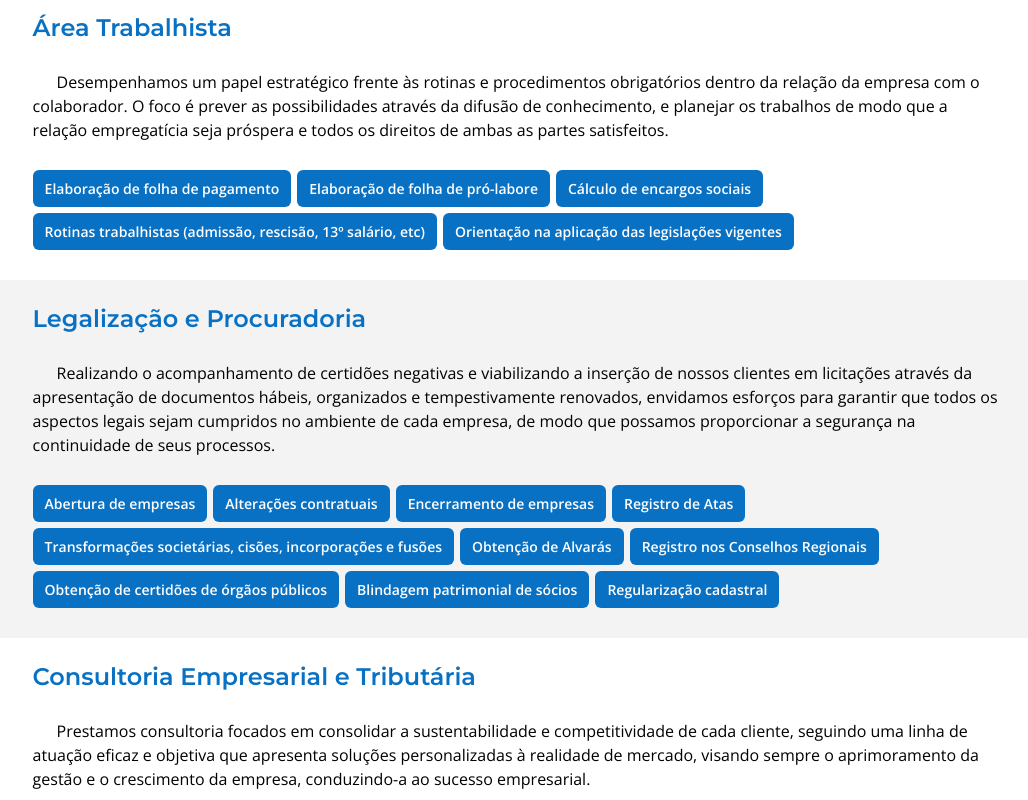
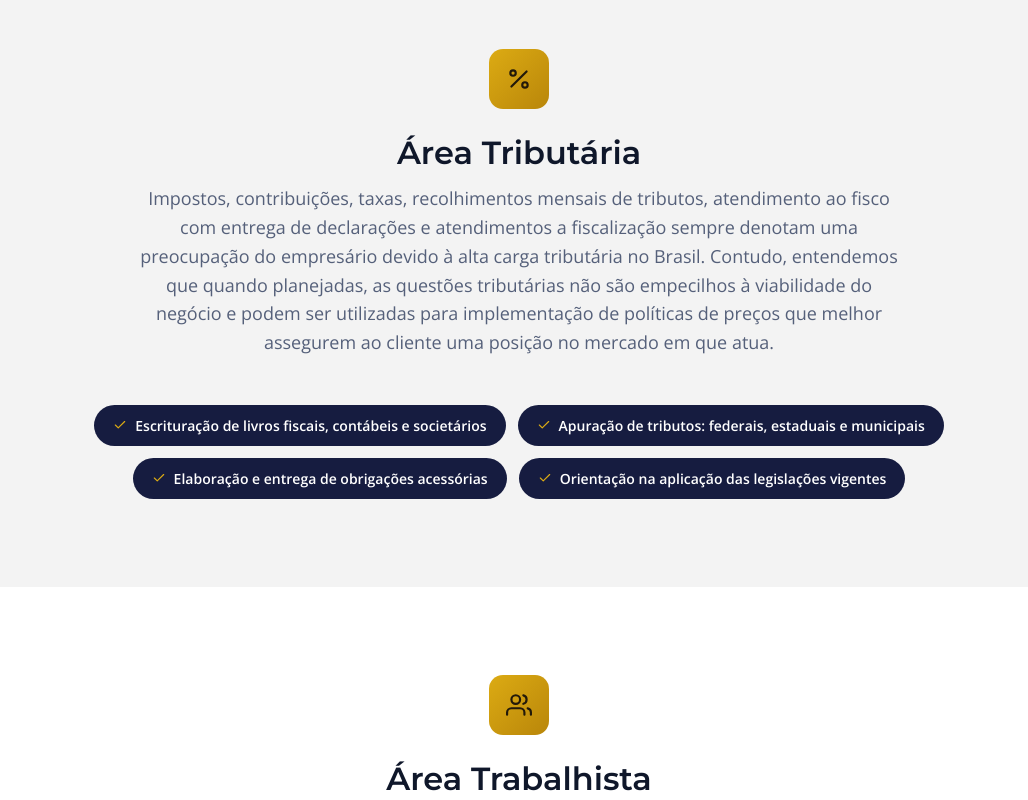
Before and after one commit to indexgestaocontabil/indexgestaocontabil.github.io, a React (Create React App) app: page /servicos in a window 1280 px wide. Shown: the part 1140-1940 px from the top of the page, without its empty margins (121-1149 px from the left). Built offline with nearby package versions, Linux system fonts and the light colour scheme.

Commit message:
Add files via upload

```diff
--- a/src/pages/ServicesPage/ServicesPage.scss
+++ b/src/pages/ServicesPage/ServicesPage.scss
@@ -1,30 +1,102 @@
+@import '../../placeholders';
 @import '../../vars';
-@import '../../placeholders';
-@import '../../index.scss';
 
 .services-page {
-  .header-wrapper {
-    padding-bottom: 0;
-  }
+  font-family: $font-family-1;
 
-  &-section {
-    @extend .content-wrapper;
+  .services-block {
+    padding: 88px $side-padding-desktop;
+    background: #fff;
 
-    &:nth-child(odd) {
+    @media #{$breakpoint-mobile} {
+      padding: 56px $side-padding-mobile;
+    }
+
+    &-alt {
       background: var(--theme-color-6);
     }
 
-    &-description {
-      margin-top: 0;
-      margin-bottom: $base-spacing-large + 4px;
-      line-height: 1.5em;
-      text-indent: 24px;
+    &-heading {
+      max-width: 760px;
+      margin: 0 auto 48px;
+      text-align: center;
+
+      .icon-box {
+        @extend %df-aic-jcc;
+
+        width: 60px;
+        height: 60px;
+        border-radius: 14px;
+        background: linear-gradient(135deg, var(--theme-color-2), #b9860a);
+        color: #22190a;
+        font-size: 26px;
+        margin: 0 auto $base-spacing-large;
+      }
+
+      h2 {
+        font-family: $font-family-2;
+        font-weight: 800;
+        font-size: $font-size-7;
+        color: #0f172a;
+        margin: 0 0 $base-spacing-medium;
+
+        @media #{$breakpoint-mobile} {
+          font-size: $font-size-2;
+        }
+      }
+
+      p {
+        font-size: $font-size-3;
+        color: #55607a;
+        line-height: 1.6em;
+        margin: 0;
+      }
     }
-  }
 
-  @media #{$breakpoint-phone} {
-    .tag {
-      padding: 16px 12px;
+    &-activities {
+      display: flex;
+      flex-wrap: wrap;
+      justify-content: center;
+      gap: $base-spacing-medium;
+      max-width: 1100px;
+      margin: 0 auto;
+
+      .activity-chip {
+        @extend %dif-aic-jcfs;
+
+        gap: $base-spacing-small;
+        background: #fff;
+        border: 1px solid rgba(15, 23, 42, 0.1);
+        border-radius: 100px;
+        padding: 10px 18px;
+        font-size: $font-size-1;
+        font-weight: 600;
+        color: #384259;
+        transition: border-color 0.2s ease, color 0.2s ease,
+          background 0.2s ease;
+
+        svg {
+          color: var(--theme-color-2);
+          flex-shrink: 0;
+        }
+
+        &:hover {
+          border-color: var(--theme-color-2);
+          background: rgba(220, 171, 19, 0.08);
+        }
+      }
+    }
+
+    &.services-block-alt {
+      .services-block-activities .activity-chip {
+        background: var(--theme-color-1);
+        border-color: transparent;
+        color: #fff;
+
+        &:hover {
+          background: #10142b;
+        }
+      }
     }
   }
 }
--- a/src/pages/ServicesPage/ServicesPage.tsx
+++ b/src/pages/ServicesPage/ServicesPage.tsx
@@ -1,54 +1,61 @@
-import React from 'react';
-import Title from '../../components/Title/Title';
+import {
+  FiFileText,
+  FiPercent,
+  FiUsers,
+  FiShield,
+  FiCompass,
+  FiCheck,
+} from 'react-icons/fi';
+import { IconType } from '../../types';
+import Hero from '../../components/Hero/Hero';
+import ServicesContent from './content.json';
 import './ServicesPage.scss';
-import ServicesContent from './content.json';
-import Hero from '../../components/Hero/Hero';
-import Tag from '../../components/Tag/Tag';
-import Folder from '../../components/Folder/Folder';
-import { PARAMS } from '../../globals';
 
-const ServicesPage = () => {
-  const renderTagset = (activities: string[], index: number) => (
-    <div className="tagset">
-      {activities.map((activity, indexActivity) => (
-        <Tag
-          key={`service-${index}-activity-${indexActivity}`}
-          text={activity}
-        />
-      ))}
-    </div>
-  );
+const SECTION_ICONS: Record<string, IconType> = {
+  'Área Contábil': FiFileText,
+  'Área Tributária': FiPercent,
+  'Área Trabalhista': FiUsers,
+  'Legalização e Procuradoria': FiShield,
+  'Consultoria Empresarial e Tributária': FiCompass,
+};
 
-  return (
+const ServicesPage = () => (
   <div className="services-page">
     <Hero {...ServicesContent.hero} />
 
     {ServicesContent.sections.map(
-        ({ title, description, activities }, index) => (
-          <section className="services-page-section" key={`service-${index}`}>
-            <Title
-              level={2}
-              content={title}
-              marginBottom={16}
-              subtitled={false}
-            />
+      ({ title, description, activities }, index) => {
+        const Icon = SECTION_ICONS[title] || FiFileText;
+        const isEven = index % 2 === 1;
 
-            <p className="services-page-section-description">{description}</p>
+        return (
+          <section
+            className={`services-block ${isEven ? 'services-block-alt' : ''}`}
+            key={`service-${index}`}
+          >
+            <div className="services-block-heading">
+              <div className="icon-box">
+                <Icon />
+              </div>
+              <h2>{title}</h2>
+              <p>{description}</p>
+            </div>
 
-            {PARAMS.VIEWPORT.IS_MOBILE ? (
-              <Folder
-                openTitle="Ver mais detalhes"
-                closeTitle="Ver menos detalhes"
+            <div className="services-block-activities">
+              {activities.map((activity, activityIndex) => (
+                <div
+                  className="activity-chip"
+                  key={`service-${index}-activity-${activityIndex}`}
                 >
-                {renderTagset(activities, index)}
-              </Folder>
-            ) : (
-              renderTagset(activities, index)
-            )}
+                  <FiCheck /> {activity}
+                </div>
+              ))}
+            </div>
           </section>
-        )
+        );
+      }
     )}
   </div>
 );
-};
+
 export default ServicesPage;
```
Lines whose indentation alone changed are shown as unchanged.
